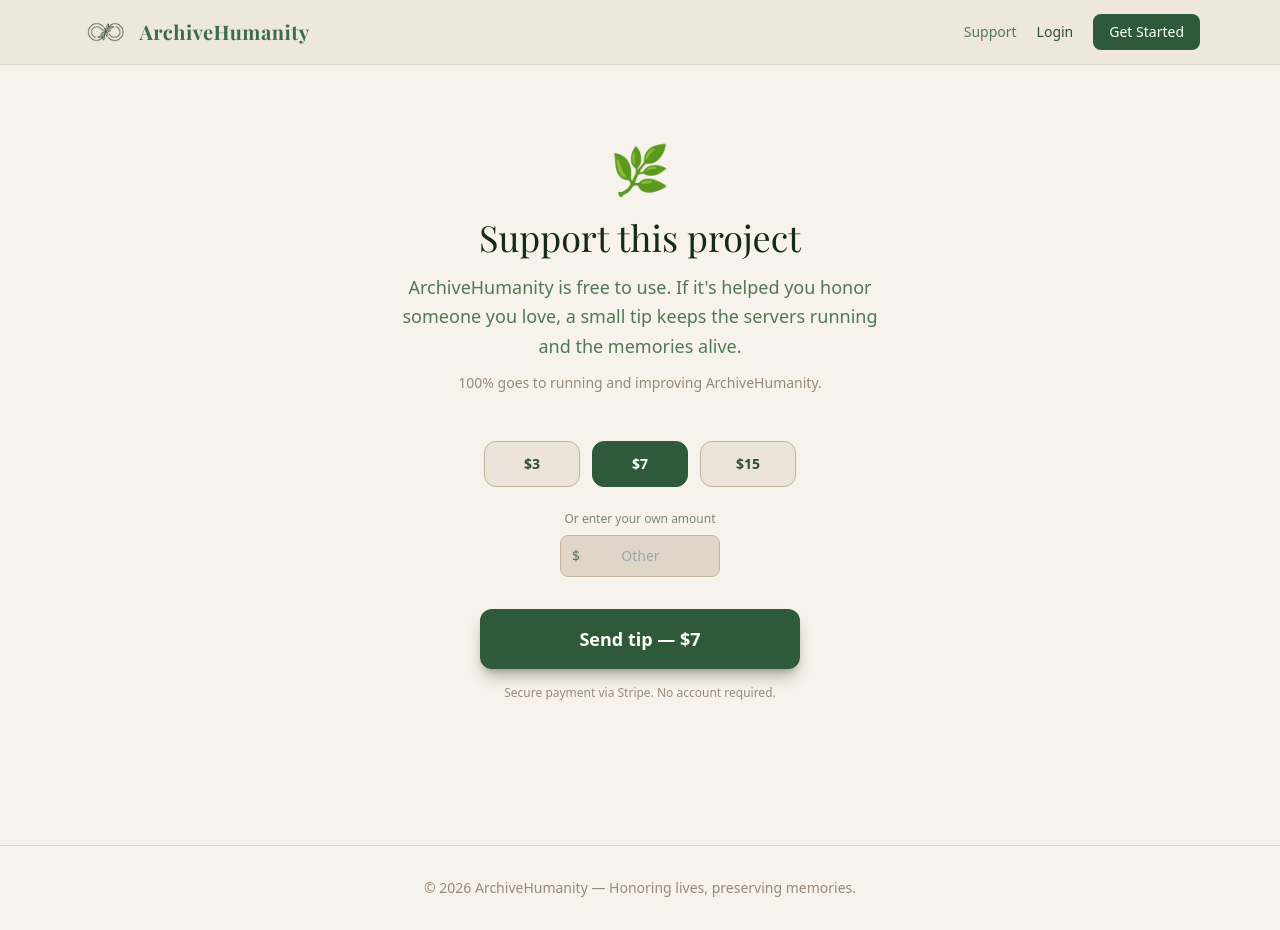
After one commit to ArchieNash/eternalqr, a Flask app: page /support in a window 1280 px wide. The commit adds this page. Run offline with Flask 3, Linux system fonts and the light colour scheme; some libraries are stand-ins or nearby versions; some web fonts are replaced.

Commit message:
Add Stripe tip jar with preset amounts and support page
Co-Authored-By: Claude Sonnet 4.6 <noreply@anthropic.com>

```diff
--- a/app.py
+++ b/app.py
@@ -13,6 +13,7 @@ from blueprints.auth import auth_bp
 from blueprints.dashboard import dashboard_bp
 from blueprints.memorial import memorial_bp
 from blueprints.account import account_bp
+from blueprints.support import support_bp
 
 load_dotenv()
 
@@ -30,6 +31,8 @@ def create_app():
     )
     app.config['SQLALCHEMY_TRACK_MODIFICATIONS'] = False
     app.config['APP_BASE_URL'] = os.environ.get('APP_BASE_URL', '')
+    app.config['STRIPE_SECRET_KEY'] = os.environ.get('STRIPE_SECRET_KEY', '')
+    app.config['STRIPE_PUBLISHABLE_KEY'] = os.environ.get('STRIPE_PUBLISHABLE_KEY', '')
 
     app.config['CLOUDINARY_CLOUD_NAME'] = os.environ.get('CLOUDINARY_CLOUD_NAME', '')
     app.config['CLOUDINARY_API_KEY'] = os.environ.get('CLOUDINARY_API_KEY', '')
@@ -61,6 +64,7 @@ def create_app():
     app.register_blueprint(dashboard_bp)
     app.register_blueprint(memorial_bp)
     app.register_blueprint(account_bp)
+    app.register_blueprint(support_bp)
 
     @app.errorhandler(403)
     def forbidden(e):
--- /dev/null
+++ b/blueprints/support.py
@@ -0,0 +1,62 @@
+import os
+import stripe
+from flask import Blueprint, render_template, redirect, request, flash, url_for, current_app
+
+support_bp = Blueprint('support', __name__)
+
+PRESET_AMOUNTS = [3, 7, 15]
+MIN_AMOUNT = 1
+MAX_AMOUNT = 500
+
+
+@support_bp.route('/support')
+def index():
+    return render_template('support/index.html', presets=PRESET_AMOUNTS)
+
+
+@support_bp.route('/support/checkout', methods=['POST'])
+def checkout():
+    stripe.api_key = current_app.config.get('STRIPE_SECRET_KEY')
+    if not stripe.api_key:
+        flash('Payments are not configured yet. Please try again later.', 'error')
+        return redirect(url_for('support.index'))
+
+    try:
+        raw = request.form.get('amount', '').strip().replace('$', '')
+        amount = float(raw)
+        if amount < MIN_AMOUNT or amount > MAX_AMOUNT:
+            raise ValueError
+        amount_cents = int(round(amount * 100))
+    except (ValueError, TypeError):
+        flash(f'Please enter an amount between ${MIN_AMOUNT} and ${MAX_AMOUNT}.', 'error')
+        return redirect(url_for('support.index'))
+
+    base_url = current_app.config.get('APP_BASE_URL', request.host_url.rstrip('/'))
+
+    try:
+        session = stripe.checkout.Session.create(
+            payment_method_types=['card'],
+            line_items=[{
+                'price_data': {
+                    'currency': 'usd',
+                    'product_data': {
+                        'name': 'Support ArchiveHumanity',
+                        'description': 'Helping keep memories alive, forever.',
+                    },
+                    'unit_amount': amount_cents,
+                },
+                'quantity': 1,
+            }],
+            mode='payment',
+            success_url=f"{base_url}{url_for('support.success')}",
+            cancel_url=f"{base_url}{url_for('support.index')}",
+        )
+        return redirect(session.url)
+    except stripe.error.StripeError as e:
+        flash('Something went wrong with the payment. Please try again.', 'error')
+        return redirect(url_for('support.index'))
+
+
+@support_bp.route('/support/thank-you')
+def success():
+    return render_template('support/success.html')
--- a/requirements.txt
+++ b/requirements.txt
@@ -11,3 +11,4 @@ qrcode[pil]==8.0
 cloudinary==1.41.0
 pillow==11.1.0
 gunicorn==23.0.0
+stripe
--- a/templates/base.html
+++ b/templates/base.html
@@ -56,8 +56,10 @@
           <span class="text-stone-500 text-sm hidden sm:inline">{{ current_user.name }}</span>
           <a href="{{ url_for('dashboard.index') }}" class="text-sm text-stone-300 hover:text-amber-400 transition">Dashboard</a>
           <a href="{{ url_for('account.index') }}" class="text-sm text-stone-300 hover:text-amber-400 transition">Account</a>
+          <a href="{{ url_for('support.index') }}" class="text-sm text-stone-400 hover:text-amber-400 transition">Support</a>
           <a href="{{ url_for('auth.logout') }}" class="text-sm text-stone-500 hover:text-stone-300 transition">Logout</a>
         {% else %}
+          <a href="{{ url_for('support.index') }}" class="text-sm text-stone-400 hover:text-amber-400 transition">Support</a>
           <a href="{{ url_for('auth.login') }}" class="text-sm text-stone-300 hover:text-amber-400 transition">Login</a>
           <a href="{{ url_for('auth.register') }}" class="text-sm bg-amber-600 hover:bg-amber-500 text-white px-4 py-2 rounded-lg transition font-medium">Get Started</a>
         {% endif %}
--- /dev/null
+++ b/templates/support/index.html
@@ -0,0 +1,85 @@
+{% extends "base.html" %}
+{% block title %}Support ArchiveHumanity{% endblock %}
+
+{% block content %}
+<div class="max-w-lg mx-auto px-4 py-20 text-center">
+
+  <div class="text-5xl mb-6">🌿</div>
+  <h1 class="font-serif text-4xl text-stone-100 mb-4">Support this project</h1>
+  <p class="text-stone-400 text-lg mb-3 leading-relaxed">
+    ArchiveHumanity is free to use. If it's helped you honor someone you love, a small tip keeps the servers running and the memories alive.
+  </p>
+  <p class="text-stone-600 text-sm mb-12">100% goes to running and improving ArchiveHumanity.</p>
+
+  <form method="POST" action="{{ url_for('support.checkout') }}" id="tip-form">
+    <input type="hidden" name="csrf_token" value="{{ csrf_token() }}">
+    <input type="hidden" name="amount" id="amount-input" value="7">
+
+    <!-- Preset buttons -->
+    <div class="flex justify-center gap-3 mb-6">
+      {% for amount in presets %}
+        <button type="button"
+          onclick="selectAmount({{ amount }})"
+          data-amount="{{ amount }}"
+          class="preset-btn w-24 py-3 rounded-xl border text-sm font-semibold transition
+            {% if amount == 7 %}bg-amber-600 border-amber-600 text-white{% else %}bg-stone-900 border-stone-700 text-stone-300 hover:border-amber-600 hover:text-amber-400{% endif %}">
+          ${{ amount }}
+        </button>
+      {% endfor %}
+    </div>
+
+    <!-- Other amount -->
+    <div class="mb-8">
+      <label class="block text-xs text-stone-500 mb-2">Or enter your own amount</label>
+      <div class="relative max-w-40 mx-auto">
+        <span class="absolute left-3 top-1/2 -translate-y-1/2 text-stone-400 text-sm">$</span>
+        <input type="number" id="custom-amount" min="1" max="500" step="0.01"
+          placeholder="Other"
+          oninput="selectCustom(this.value)"
+          class="w-full bg-stone-800 border border-stone-700 text-stone-100 rounded-lg pl-7 pr-3 py-2.5 text-sm focus:outline-none focus:border-amber-500 transition text-center" />
+      </div>
+    </div>
+
+    <button type="submit"
+      class="bg-amber-600 hover:bg-amber-500 text-white font-semibold px-10 py-4 rounded-xl text-lg transition shadow-lg shadow-amber-900/30 w-full max-w-xs">
+      Send tip — $<span id="amount-display">7</span>
+    </button>
+
+    <p class="text-stone-600 text-xs mt-4">Secure payment via Stripe. No account required.</p>
+  </form>
+
+</div>
+
+<script>
+  function selectAmount(amount) {
+    document.getElementById('amount-input').value = amount;
+    document.getElementById('amount-display').textContent = amount;
+    document.getElementById('custom-amount').value = '';
+    document.querySelectorAll('.preset-btn').forEach(btn => {
+      const active = parseInt(btn.dataset.amount) === amount;
+      btn.className = btn.className
+        .replace(/bg-amber-600 border-amber-600 text-white/, '')
+        .replace(/bg-stone-900 border-stone-700 text-stone-300 hover:border-amber-600 hover:text-amber-400/, '')
+        .trimEnd();
+      btn.className += active
+        ? ' bg-amber-600 border-amber-600 text-white'
+        : ' bg-stone-900 border-stone-700 text-stone-300 hover:border-amber-600 hover:text-amber-400';
+    });
+  }
+
+  function selectCustom(value) {
+    const num = parseFloat(value);
+    if (!isNaN(num) && num > 0) {
+      document.getElementById('amount-input').value = num;
+      document.getElementById('amount-display').textContent = num % 1 === 0 ? num : num.toFixed(2);
+      document.querySelectorAll('.preset-btn').forEach(btn => {
+        btn.className = btn.className
+          .replace(/bg-amber-600 border-amber-600 text-white/, '')
+          .replace(/bg-stone-900 border-stone-700 text-stone-300 hover:border-amber-600 hover:text-amber-400/, '')
+          .trimEnd();
+        btn.className += ' bg-stone-900 border-stone-700 text-stone-300 hover:border-amber-600 hover:text-amber-400';
+      });
+    }
+  }
+</script>
+{% endblock %}
```
Also changed, not shown: templates/support/success.html (added, +16 -0 lines).
